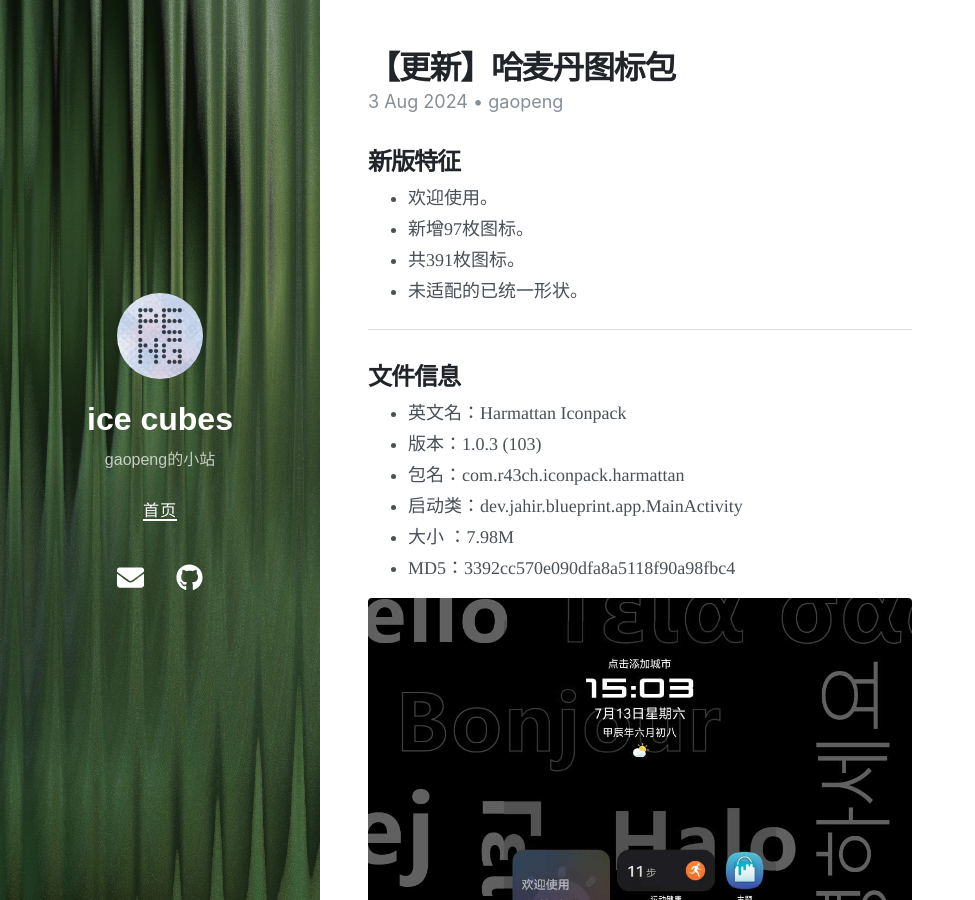
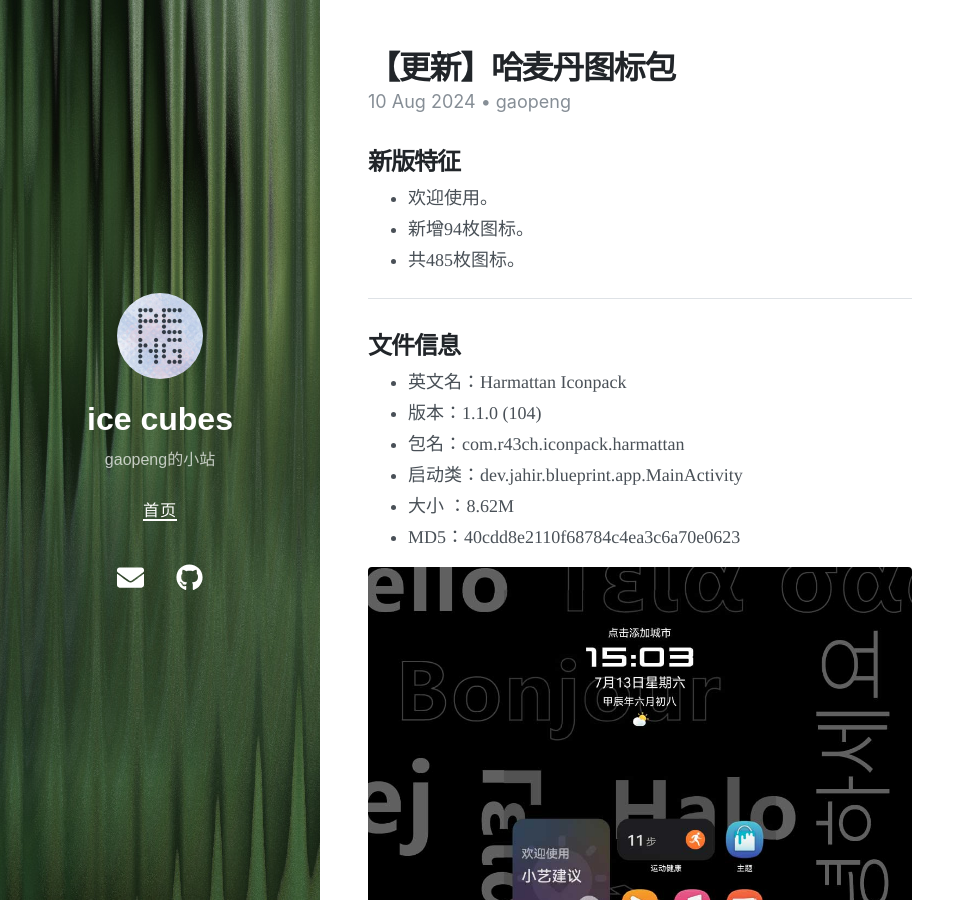
Before and after one commit to gaopengk/gaopengk.github.io, a Jekyll site: the page built from _posts/2024-08-10-【更新】哈麦丹图标包.md, in a window 1280 px wide and 900 px high. Shown: the whole window, without its empty margins (0-975 px from the left). Built offline with Jekyll 4.4.1, drawn with Linux system fonts in a browser that asks for light colours; nearby versions of some CDN libraries.

Commit message:
Update and rename 2024-08-03-【更新】哈麦丹图标包.md to 2024-08-10-【更新】哈麦丹图标包.md

```diff
--- a/_posts/2024-08-03-【更新】哈麦丹图标包.md
+++ b/_posts/2024-08-10-【更新】哈麦丹图标包.md
@@ -1,25 +1,24 @@
 ---
 layout:     post
 title:      【更新】哈麦丹图标包
-date:       2024-08-03 08:46 +0800
+date:       2024-08-10 11:54 +0800
 author:     gaopeng
 tags:       [图标包]
 ---
 ## 新版特征
 - 欢迎使用。
-- 新增97枚图标。
-- 共391枚图标。
-- 未适配的已统一形状。
+- 新增94枚图标。
+- 共485枚图标。
 
 ***
 
 ## 文件信息
 - 英文名：Harmattan Iconpack
-- 版本：1.0.3 (103)
+- 版本：1.1.0 (104)
 - 包名：com.r43ch.iconpack.harmattan
 - 启动类：dev.jahir.blueprint.app.MainActivity
-- 大小 ：7.98M
-- MD5：3392cc570e090dfa8a5118f90a98fbc4
+- 大小 ：8.62M
+- MD5：40cdd8e2110f68784c4ea3c6a70e0623
 
 <img src="https://gaopengk.github.io/imgs/harmattan_1.jpg"  width="100%">
 
```
